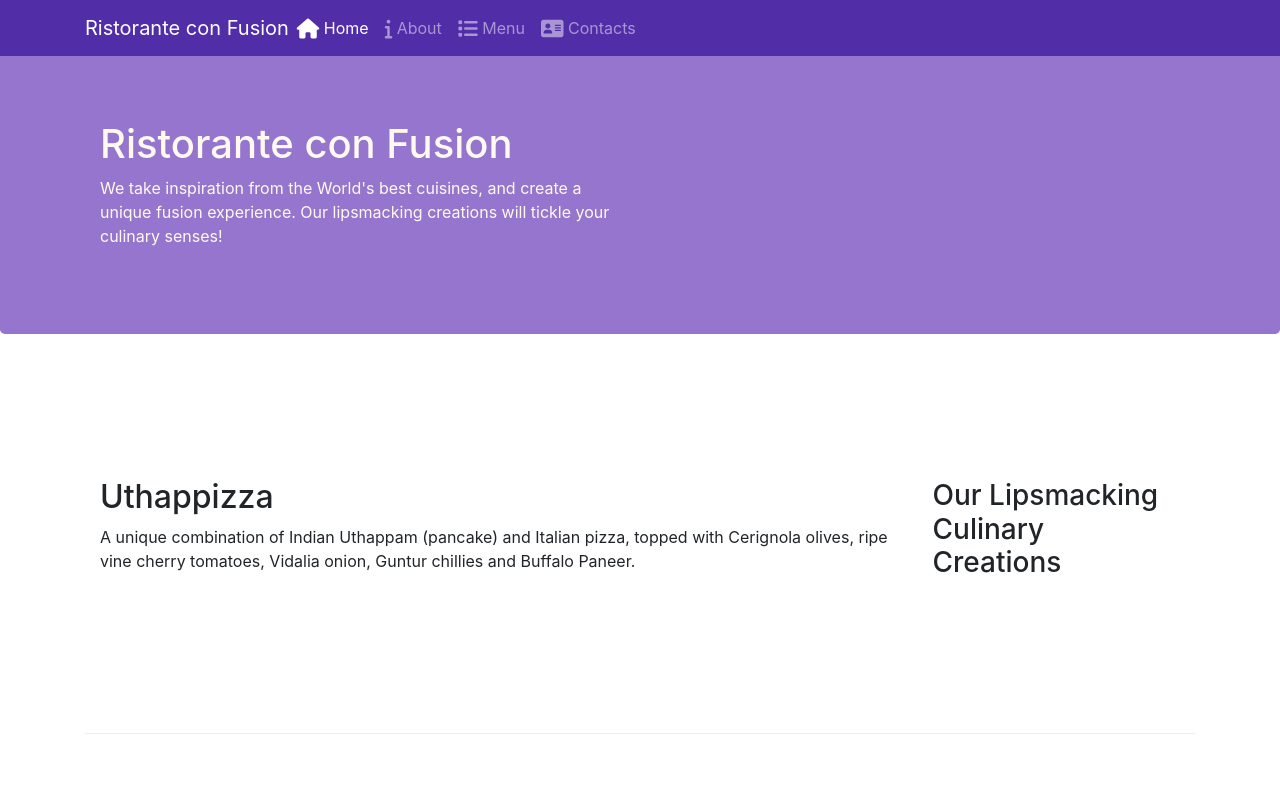
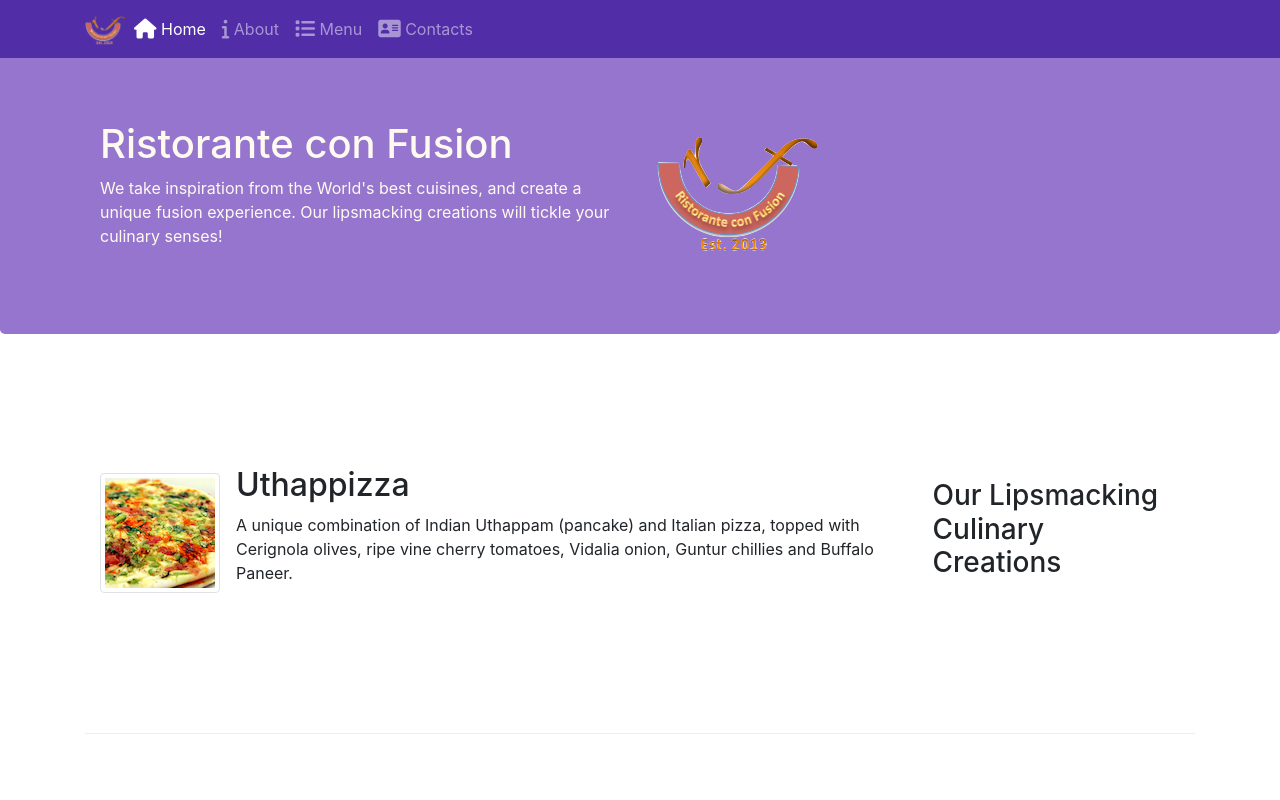
Before and after one commit to iamroshankr/bootstrap-conFusion, a plain HTML site: page index.html in a window 1280 px wide. Shown: the top 800 px of the page. Drawn offline with nearby package versions, Linux system fonts and the light colour scheme.

Commit message:
Images and Media

```diff
--- a/index.html
+++ b/index.html
@@ -24,7 +24,7 @@
                 <span class="navbar-toggler-icon"></span>
             </button>
 
-            <a href="#" class="navbar-brand mr-auto">Ristorante con Fusion</a>
+            <a href="#" class="navbar-brand mr-auto"><img src="img/logo.png" alt="Ristorante con Fusion" height="30" width="41"></a>
             <div class="collapse navbar-collapse" id="Navbar">
                 <ul class="navbar-nav mr-auto">
                     <li class="nav-item active"><a href="#" class="nav-link"><span class="fa fa-home fa-lg"></span> Home</a></li>
@@ -44,7 +44,8 @@
                     <h1>Ristorante con Fusion</h1>
                     <p>We take inspiration from the World's best cuisines, and create a unique fusion experience. Our lipsmacking creations will tickle your culinary senses!</p>
                 </div>
-                <div class="col-12 col-sm">
+                <div class="col-12 col-sm align-self-center">
+                    <img class="img-fluid" src="img/logo.png" alt="logo 404">
                 </div>
             </div>
         </div>
@@ -56,8 +57,13 @@
                 <h3>Our Lipsmacking Culinary Creations</h3>
             </div>
             <div class="col-12 order-sm-first col-sm col-md">
-                <h2>Uthappizza</h2>
-                <p>A unique combination of Indian Uthappam (pancake) and Italian pizza, topped with Cerignola olives, ripe vine cherry tomatoes, Vidalia onion, Guntur chillies and Buffalo Paneer.</p>
+                <div class="media">
+                    <img src="img/uthappizza.png" alt="uthappizza 404" class="d-flex mr-3 img-thumbnail align-self-center">
+                    <div class="media-body">
+                        <h2 class="mt-0">Uthappizza</h2>
+                        <p>A unique combination of Indian Uthappam (pancake) and Italian pizza, topped with Cerignola olives, ripe vine cherry tomatoes, Vidalia onion, Guntur chillies and Buffalo Paneer.</p>
+                    </div>
+                </div>
             </div>
         </div>
 
@@ -77,9 +83,14 @@
                 <h3>Meet our Culinary Specialists</h3>
             </div>
             <div class="col-12 col-sm order-sm-first col-md">
-                <h2>Alberto Somayya</h2>
-                <h4>Executive Chef</h4>
-                <p>Award winning three-star Michelin chef with wide International experience having worked closely with whos-who in the culinary world, he specializes in creating mouthwatering Indo-Italian fusion experiences. </p>
+                <div class="media">
+                    <img src="img/alberto.png" alt="alberto 404" class="d-flex mr-3 img-thumbnail align-self-center">
+                    <div class="media-body">
+                        <h2>Alberto Somayya</h2>
+                        <h4>Executive Chef</h4>
+                        <p>Award winning three-star Michelin chef with wide International experience having worked closely with whos-who in the culinary world, he specializes in creating mouthwatering Indo-Italian fusion experiences. </p>
+                    </div>
+                </div>
             </div>
         </div>
     </div>
```
Also changed, not shown: aboutus.html (+3 -2 lines), contactus.html (+3 -2 lines), img/alberto.png (added), img/buffet.png (added), img/logo.png (added), img/uthappizza.png (added), 1 other file.
